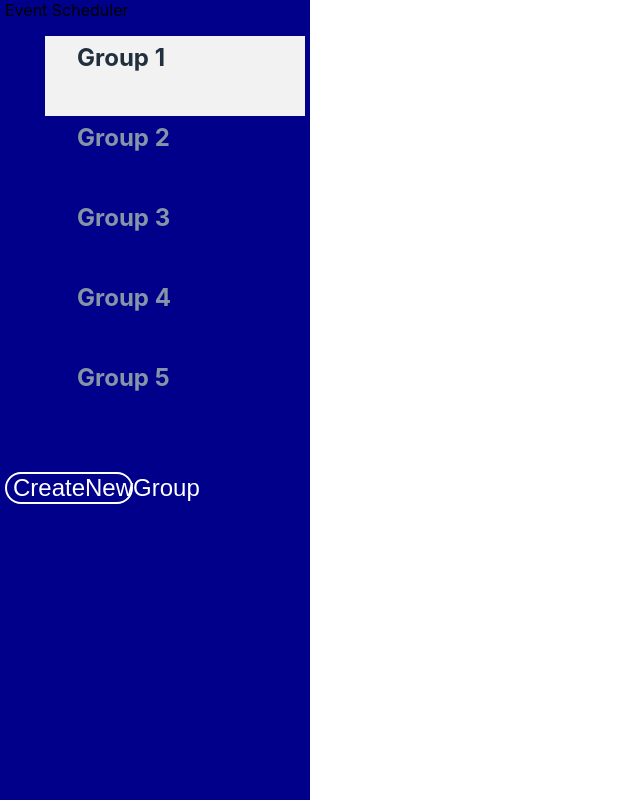
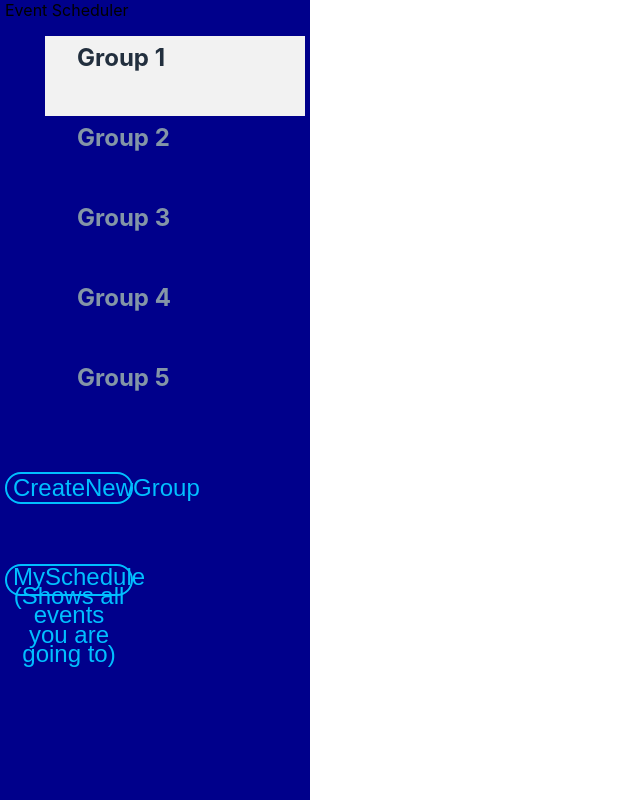
Before and after one commit to vierge/lhl_final_scheduler, a React (Create React App) app in the folder glaring-client/: page / in a window 1280 px wide. Shown: the whole page, without its empty margins (0-640 px from the left). Built offline with nearby package versions, Linux system fonts and the light colour scheme.

Commit message:
added code for My Scheduler button and added style.scss file

```diff
--- a/glaring-client/src/components/Application.jsx
+++ b/glaring-client/src/components/Application.jsx
@@ -49,6 +49,7 @@ export default function Application() {
   // });
 
   return (
+    <main>
      <section className="sidebar">
        <nav classname = "sidebar__menu">
         Event Scheduler
@@ -58,9 +59,24 @@ export default function Application() {
           setGroup={setGroup}
         />
       </nav>
-    <br/>
-         <Button >CreateNewGroup</Button>
+      <br/>
+     <section className = "creation__card-right">
+          <section className = "creation__actions">
+                  <Button register>CreateNewGroup</Button>
+          </section>
+      </section>
+
+      <br/>
+      <br/>
+      <br/>
+
+      <section className = "creation__card-left">
+          <section className = "creation__actions">
+                  <Button register>MySchedule (Shows all events you are going to)</Button>
+          </section>
+      </section>
     </section>
 
+   </main>
   );
 }
--- /dev/null
+++ b/glaring-client/src/components/styles.scss
@@ -0,0 +1,62 @@
+@import "../styles/mixins.scss";
+@import "../styles/variables.scss";
+
+
+$creation-height: 11rem;
+
+.creation {
+  &__add {
+    min-height: $creation-height;
+    padding: 2rem 0;
+    display: flex;
+    justify-content: center;
+    align-items: center;
+
+    &-button {
+      @include button-inactive--opacity;
+
+      &:hover {
+        @include button-active--opacity;
+      }
+    }
+  }
+
+  &__time {
+    display: flex;
+  }
+
+  &__separator {
+    border: 0;
+    border-bottom: 1px solid darken($white, 5%);
+    width: 100%;
+    margin-left: 1rem;
+
+  }
+
+  &__card {
+    min-height: $creation-height;
+    margin-left: 3rem;
+    border-radius: 0.5rem;
+    padding: 1.2rem 1.5rem;
+    display: flex;
+    justify-content: space-between;
+    flex-flow: row wrap;
+    color: $white;
+
+    &-left {
+      display: flex;
+      flex-direction: column;
+      justify-content: space-between;
+      min-width: 50%;
+    }
+
+    &-right {
+      display: flex;
+      flex-direction: column;
+      justify-content: flex-end;
+      align-items: center;
+    }
+
+  }
+
+}
```
